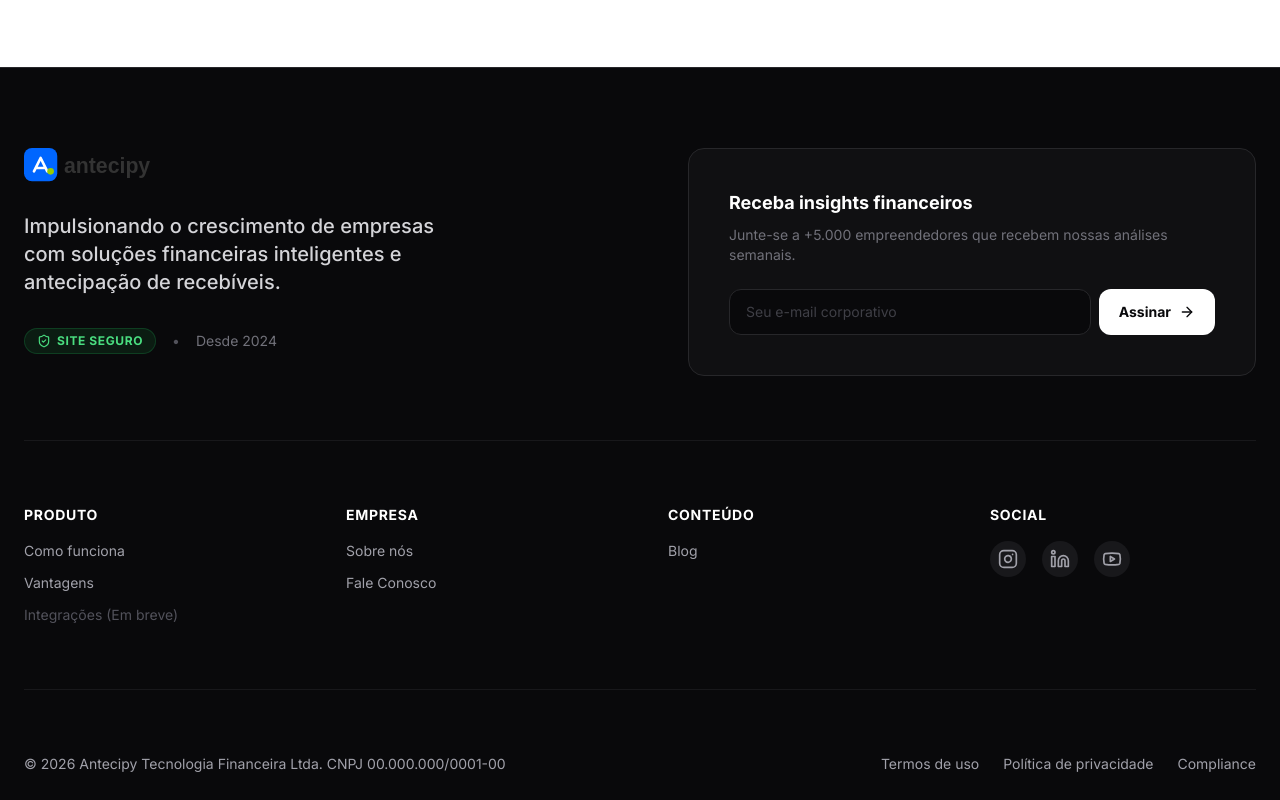
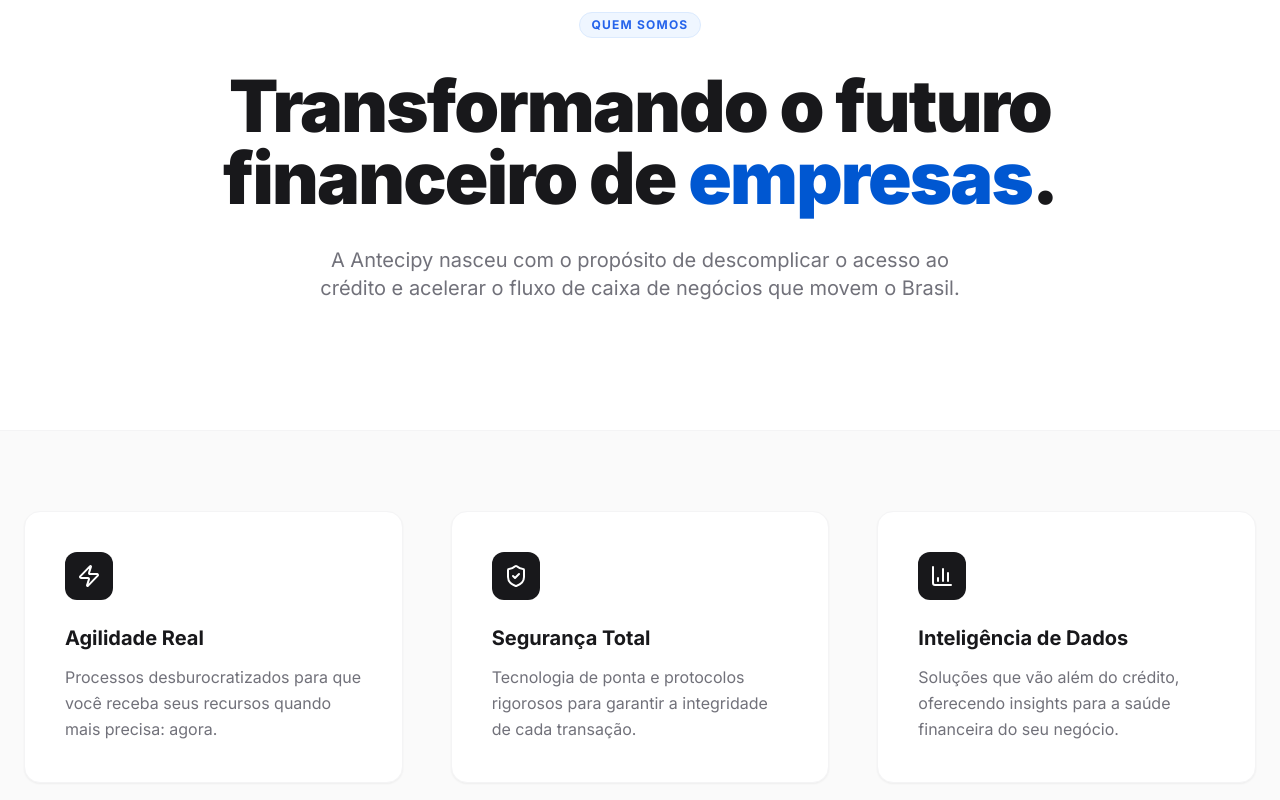
Before and after one commit to jeanads2019-coder/blog-antecipy, a Next.js app: page /sobre in a window 1280 px wide. Shown: the part 300-1100 px from the top of the page. Built offline with nearby package versions, Linux system fonts and the light colour scheme.

Commit message:
melhorias

```diff
--- a/src/app/page.tsx
+++ b/src/app/page.tsx
@@ -24,12 +24,7 @@
 
   return (
     <div className="container min-h-screen py-10 space-y-12">
-      {/* Header Section */}
-      <div className="flex flex-col md:flex-row justify-between items-start md:items-end gap-6 border-b pb-8">
-        <div className="space-y-2">
-          <h1 className="text-4xl md:text-5xl font-black tracking-tighter">Blog <span className="text-primary">Antecipy</span></h1>
-        </div>
-      </div>
+
 
       {/* Content Section */}
       <div className="space-y-8">
--- a/src/app/sobre/page.tsx
+++ b/src/app/sobre/page.tsx
@@ -1,9 +1,151 @@
+'use client'
+
+import { motion } from 'framer-motion'
+import { ShieldCheck, Zap, BarChart3, Users, ArrowRight } from 'lucide-react'
+import Link from 'next/link'
 
 export default function SobrePage() {
+    const fadeIn = {
+        initial: { opacity: 0, y: 20 },
+        animate: { opacity: 1, y: 0 },
+        transition: { duration: 0.6 }
+    }
+
+    const stagger = {
+        animate: {
+            transition: {
+                staggerChildren: 0.1
+            }
+        }
+    }
+
     return (
-        <div className="container mx-auto py-20 px-6">
-            <h1 className="text-4xl font-bold mb-6">Sobre Nós</h1>
-            <p className="text-zinc-600">Conheça a história e a missão da Antecipy. Conteúdo em desenvolvimento.</p>
-        </div>
+        <main className="min-h-screen bg-white overflow-hidden">
+            {/* Hero Section */}
+            <section className="relative pt-32 pb-20 md:pt-48 md:pb-32 container mx-auto px-6">
+                <motion.div
+                    initial="initial"
+                    animate="animate"
+                    variants={stagger}
+                    className="max-w-4xl mx-auto text-center space-y-8"
+                >
+                    <motion.div variants={fadeIn} className="inline-flex items-center gap-2 px-3 py-1 rounded-full bg-blue-50 text-blue-600 text-xs font-bold uppercase tracking-widest border border-blue-100">
+                        Quem somos
+                    </motion.div>
+
+                    <motion.h1 variants={fadeIn} className="text-4xl md:text-6xl lg:text-7xl font-black text-zinc-900 tracking-tight leading-[1.1]">
+                        Transformando o futuro financeiro de <span className="text-primary">empresas</span>.
+                    </motion.h1>
+
+                    <motion.p variants={fadeIn} className="text-lg md:text-xl text-zinc-500 max-w-2xl mx-auto leading-relaxed">
+                        A Antecipy nasceu com o propósito de descomplicar o acesso ao crédito e acelerar o fluxo de caixa de negócios que movem o Brasil.
+                    </motion.p>
+                </motion.div>
+            </section>
+
+            {/* Values Grid */}
+            <section className="py-20 bg-zinc-50 border-y border-zinc-100">
+                <div className="container mx-auto px-6">
+                    <div className="grid grid-cols-1 md:grid-cols-3 gap-8 md:gap-12">
+                        {[
+                            {
+                                icon: Zap,
+                                title: "Agilidade Real",
+                                description: "Processos desburocratizados para que você receba seus recursos quando mais precisa: agora."
+                            },
+                            {
+                                icon: ShieldCheck,
+                                title: "Segurança Total",
+                                description: "Tecnologia de ponta e protocolos rigorosos para garantir a integridade de cada transação."
+                            },
+                            {
+                                icon: BarChart3,
+                                title: "Inteligência de Dados",
+                                description: "Soluções que vão além do crédito, oferecendo insights para a saúde financeira do seu negócio."
+                            }
+                        ].map((item, index) => (
+                            <motion.div
+                                key={index}
+                                initial={{ opacity: 0, y: 20 }}
+                                whileInView={{ opacity: 1, y: 0 }}
+                                viewport={{ once: true }}
+                                transition={{ delay: index * 0.2 }}
+                                className="bg-white p-8 md:p-10 rounded-2xl shadow-sm border border-zinc-100 hover:shadow-md transition-shadow"
+                            >
+                                <div className="w-12 h-12 bg-zinc-900 rounded-xl flex items-center justify-center text-white mb-6">
+                                    <item.icon className="w-6 h-6" />
+                                </div>
+                                <h3 className="text-xl font-bold text-zinc-900 mb-3">{item.title}</h3>
+                                <p className="text-zinc-500 leading-relaxed">{item.description}</p>
+                            </motion.div>
+                        ))}
+                    </div>
+                </div>
+            </section>
+
+            {/* Story Section */}
+            <section className="py-24 container mx-auto px-6">
+                <div className="flex flex-col md:flex-row items-center gap-16 md:gap-24">
+                    <div className="w-full md:w-1/2 relative">
+                        <div className="aspect-square rounded-3xl bg-zinc-900 overflow-hidden relative">
+                            {/* Placeholder for an image - using a clean gradient/pattern if no image available */}
+                            <div className="absolute inset-0 bg-gradient-to-br from-zinc-800 to-zinc-950 flex items-center justify-center">
+                                <span className="text-zinc-700 font-bold text-9xl select-none opacity-20">A</span>
+                            </div>
+                        </div>
+                        <div className="absolute -bottom-6 -right-6 w-48 h-48 bg-white p-8 rounded-2xl shadow-xl flex flex-col justify-center items-center text-center border border-zinc-100">
+                            <span className="text-4xl font-black text-primary block mb-1">2024</span>
+                            <span className="text-xs font-bold text-zinc-400 uppercase tracking-wider">Ano de fundação</span>
+                        </div>
+                    </div>
+
+                    <div className="w-full md:w-1/2 space-y-8">
+                        <div>
+                            <h2 className="text-3xl md:text-4xl font-bold text-zinc-900 mb-6">Nossa História</h2>
+                            <div className="space-y-6 text-zinc-600 leading-relaxed text-lg">
+                                <p>
+                                    Em um cenário onde o acesso ao capital de giro muitas vezes é lento e burocrático, identificamos a necessidade de uma solução que falasse a língua do empreendedor moderno.
+                                </p>
+                                <p>
+                                    Fundada em 2024, a Antecipy combina expertise financeira com tecnologia proprietária para criar uma plataforma de antecipação de recebíveis transparente, justa e incrivelmente rápida.
+                                </p>
+                                <p>
+                                    Acreditamos que o fluxo de caixa não deve ser um gargalo, mas sim um motor de crescimento. Por isso, trabalhamos todos os dias para simplificar a vida de quem empreende.
+                                </p>
+                            </div>
+                        </div>
+
+                        <div className="pt-4">
+                            <Link href="/contato" className="inline-flex items-center gap-2 text-primary font-bold hover:gap-4 transition-all">
+                                Fale com um especialista <ArrowRight className="w-4 h-4" />
+                            </Link>
+                        </div>
+                    </div>
+                </div>
+            </section>
+
+            {/* CTA Section */}
+            <section className="py-24 bg-zinc-900 text-white overflow-hidden relative">
+                <div className="absolute top-0 left-0 w-full h-full opacity-10 pointer-events-none">
+                    <div className="absolute top-0 right-0 w-[500px] h-[500px] bg-primary rounded-full blur-[120px] -translate-y-1/2 translate-x-1/2" />
+                    <div className="absolute bottom-0 left-0 w-[300px] h-[300px] bg-blue-500 rounded-full blur-[100px] translate-y-1/3 -translate-x-1/3" />
+                </div>
+
+                <div className="container mx-auto px-6 relative z-10 text-center">
+                    <h2 className="text-3xl md:text-5xl font-bold mb-6 tracking-tight">Pronto para acelerar seu negócio?</h2>
+                    <p className="text-zinc-400 text-lg md:text-xl max-w-2xl mx-auto mb-10">
+                        Descubra como a Antecipy pode otimizar seu fluxo de caixa hoje mesmo.
+                    </p>
+                    <div className="flex flex-col md:flex-row gap-4 justify-center">
+                        <Link href="/contato" className="bg-white text-zinc-950 px-8 py-4 rounded-full font-bold hover:bg-zinc-100 transition-colors">
+                            Começar agora
+                        </Link>
+                        <Link href="/" className="px-8 py-4 rounded-full font-bold border border-zinc-800 hover:bg-zinc-800 transition-colors">
+                            Ler nosso blog
+                        </Link>
+                    </div>
+                </div>
+            </section>
+        </main>
     )
 }
--- a/src/components/layout/Footer.tsx
+++ b/src/components/layout/Footer.tsx
@@ -67,9 +67,7 @@
                     <div className="space-y-4">
                         <h4 className="text-white font-bold text-sm uppercase tracking-wider">Social</h4>
                         <div className="flex gap-4">
-                            <Link href="#" className="p-2 bg-zinc-900 rounded-full hover:bg-zinc-800 hover:text-white transition-colors"><Instagram className="w-5 h-5" /></Link>
-                            <Link href="#" className="p-2 bg-zinc-900 rounded-full hover:bg-zinc-800 hover:text-white transition-colors"><Linkedin className="w-5 h-5" /></Link>
-                            <Link href="#" className="p-2 bg-zinc-900 rounded-full hover:bg-zinc-800 hover:text-white transition-colors"><Youtube className="w-5 h-5" /></Link>
+                            <Link href="https://www.instagram.com/antecipy/" target="_blank" className="p-2 bg-zinc-900 rounded-full hover:bg-zinc-800 hover:text-white transition-colors"><Instagram className="w-5 h-5" /></Link>
                         </div>
                     </div>
                 </div>
```
Also changed, not shown: src/components/layout/Header.tsx (+4 -8 lines).
